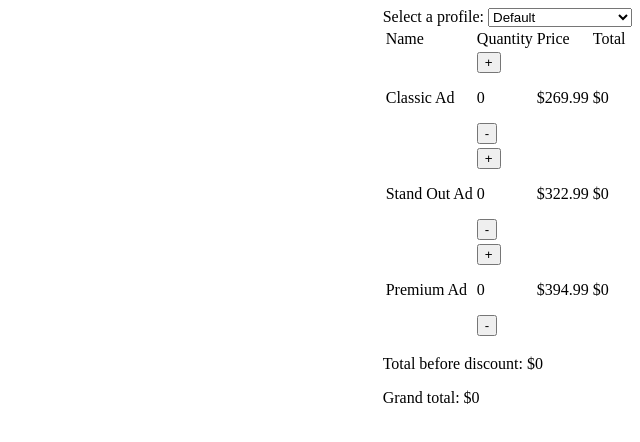
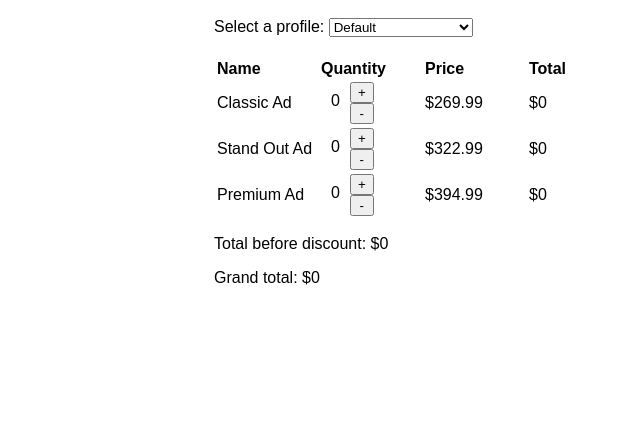
Before and after one commit to nmt/CartCodeChallenge2020, a React (Create React App) app: page / in a window 1280 px wide. Shown: the top 442 px of the page, without its empty margins (640-1280 px from the left). Built offline with nearby package versions, Linux system fonts and the light colour scheme.

Commit message:
[FEAT] Basic styling

```diff
--- a/src/components/OrderSummary.tsx
+++ b/src/components/OrderSummary.tsx
@@ -16,7 +16,7 @@ interface Item {
 class OrderSummary extends React.Component<OrderSummaryProps, {}> {
   render() {
     return (
-      <div id="orderSummary">
+      <div id="orderSummary" className="orderSummary">
         <table>
           <thead>
             <tr>
--- a/src/components/OrderSummaryItem.tsx
+++ b/src/components/OrderSummaryItem.tsx
@@ -44,7 +44,7 @@ class OrderSummaryItem extends React.Component<OrderSummaryItemProps, {}> {
         </td>
         {/* TODO: Include 'was'/previous price to highlight the discount! */}
         <td>{formatPrice(pricePerItem)}</td>
-        <td>{formatPrice(subtotal)}</td>
+        <td className="orderSummaryItemSubtotal">{formatPrice(subtotal)}</td>
       </tr>
     )
   }
--- a/src/components/Profile.tsx
+++ b/src/components/Profile.tsx
@@ -16,7 +16,7 @@ class Profile extends React.Component<ProfileProps, {}> {
 
   render() {
     return (
-      <div id="profileSelector">
+      <div id="profileSelector" className="profileSelector">
         <label htmlFor="profile">Select a profile: </label>
         <select name="profile" onChange={this.handleChange}>
           <option value="">Default</option>
--- a/src/components/QuantityPicker.tsx
+++ b/src/components/QuantityPicker.tsx
@@ -32,9 +32,13 @@ class QuantityPicker extends React.Component<QuantityPickerProps, {}> {
     render() {
         return(
             <div id={this.props.id + 'Picker'} className="quantityPicker">
-                <button onClick={this.increaseQuantity}>+</button>
-                <p>{this.props.quantity}</p>
-                <button onClick={this.decreaseQuantity}>-</button>
+                <div className="quantityPickerText">
+                    <p>{this.props.quantity}</p>
+                </div>
+                <div className="quantityPickerButtonHolder">
+                    <button onClick={this.increaseQuantity}>+</button>
+                    <button onClick={this.decreaseQuantity}>-</button>
+                </div>
             </div>
         );
     }
--- a/src/css/App.css
+++ b/src/css/App.css
@@ -0,0 +1,32 @@
+.profileSelector {
+    margin: 10px 0 20px;
+}
+
+.quantityPicker,
+.quantityPickerButtonHolder {
+    display: flex;
+}
+
+.quantityPickerText {
+    padding: 10px;
+}
+
+.quantityPickerText p {
+    margin: 0;
+}
+
+.quantityPickerButtonHolder {
+    flex-direction: column;
+}
+
+.orderSummary thead td {
+    font-weight: 600;
+}
+
+.orderSummary td {
+    min-width: 100px;
+}
+
+.orderSummaryItemSubtotal {
+    min-width: 200px;
+}
--- a/src/css/index.css
+++ b/src/css/index.css
@@ -1,4 +1,5 @@
 body {
     display: flex;
     justify-content: flex-end;
+    font-family: sans-serif;
 }
```
Also changed, not shown: 1 other file (tests, documents, lock files or other folders).
